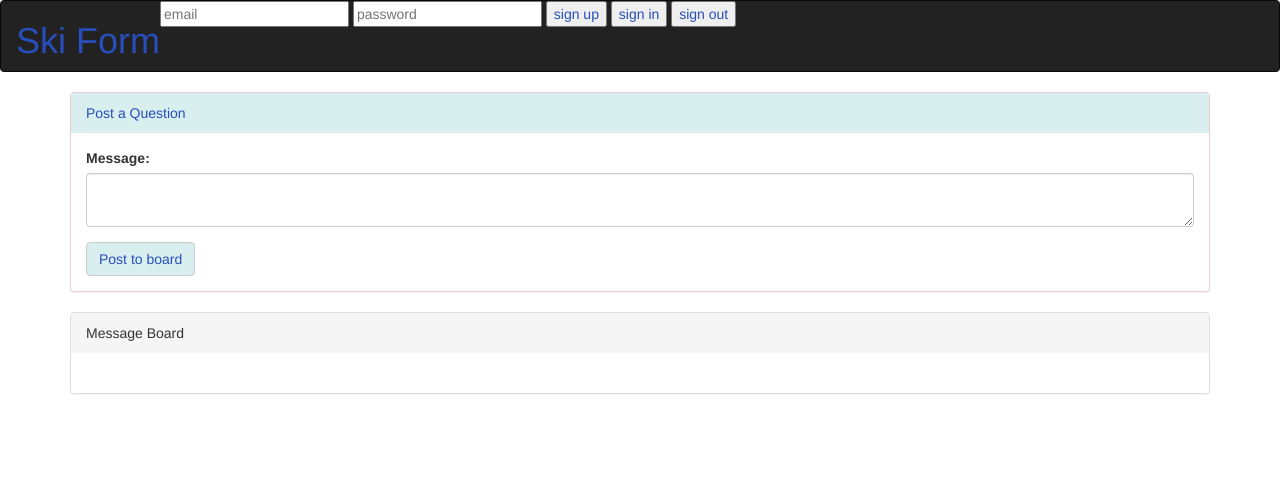
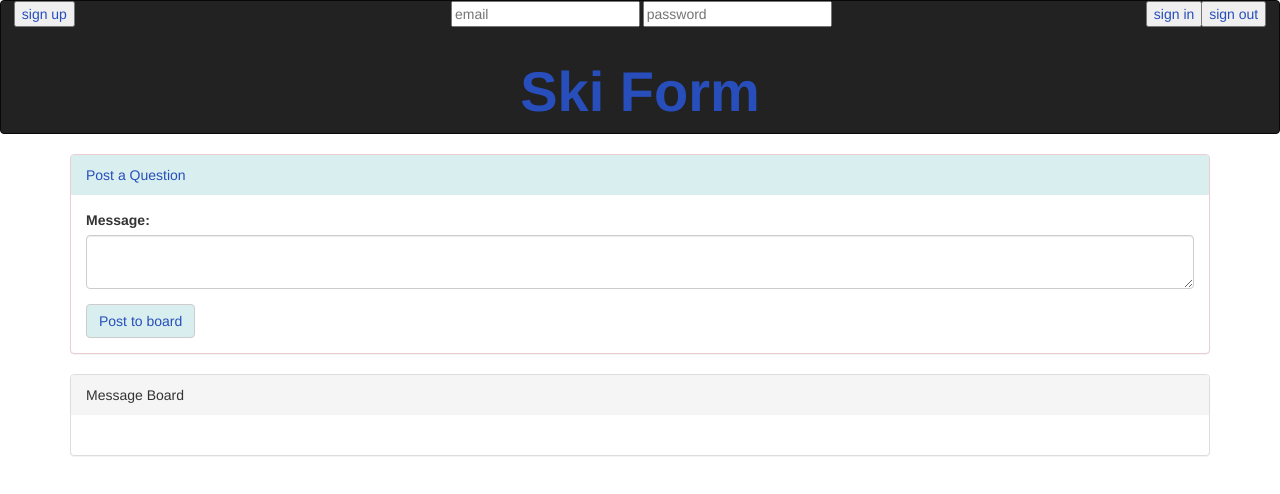
Before and after one commit to Bryan25967/SkiForm, a plain HTML site: page index.html in a window 1280 px wide. Drawn offline with nearby package versions, Linux system fonts and the light colour scheme; no server answers.

Commit message:
css stlye

```diff
--- a/STYLE.css
+++ b/STYLE.css
@@ -1,18 +1,29 @@
 h1 {
     color: rgb(39, 78, 187);
+    margin-top: 25%;
+    font-size: 4em;
+    font-weight: bold;
 
 }
 
 .sign-up-button {
     color: rgb(39, 78, 187);
+    position: absolute;
+    left: 1%;
+
 }
 
 .sign-in-button {
     color: rgb(39, 78, 187);
+    position: absolute;
+    right: 6%;
 }
 
 .sign-out-button {
     color: rgb(39, 78, 187);
+    position: absolute;
+    right: 1%;
+
 }
 
 #panelHeading {
@@ -24,3 +35,17 @@ h1 {
     color: rgb(39, 78, 187);
     background-color: rgb(217, 238, 238);
 }
+
+#email {
+    position: absolute;
+    right: 50%;
+}
+
+#password {
+    position: absolute;
+    right: 35%;
+}
+
+.container-fluid {
+    width: fit-content;
+}
--- a/index.html
+++ b/index.html
@@ -25,8 +25,8 @@
           </div>
           <div class="navbar-header text-danger login-div">
             <span class='welcome'></span>
-            <input type="text" name='email' placeholder="email">
-            <input type="password" name='password' placeholder="password">
+            <input id="email" type="text" name='email' placeholder="email">
+            <input id="password" type="password" name='password' placeholder="password">
             <button class='sign-up-button'>sign up</button>
             <button class='sign-in-button'>sign in</button>
             <button class='sign-out-button'>sign out</button>
```
